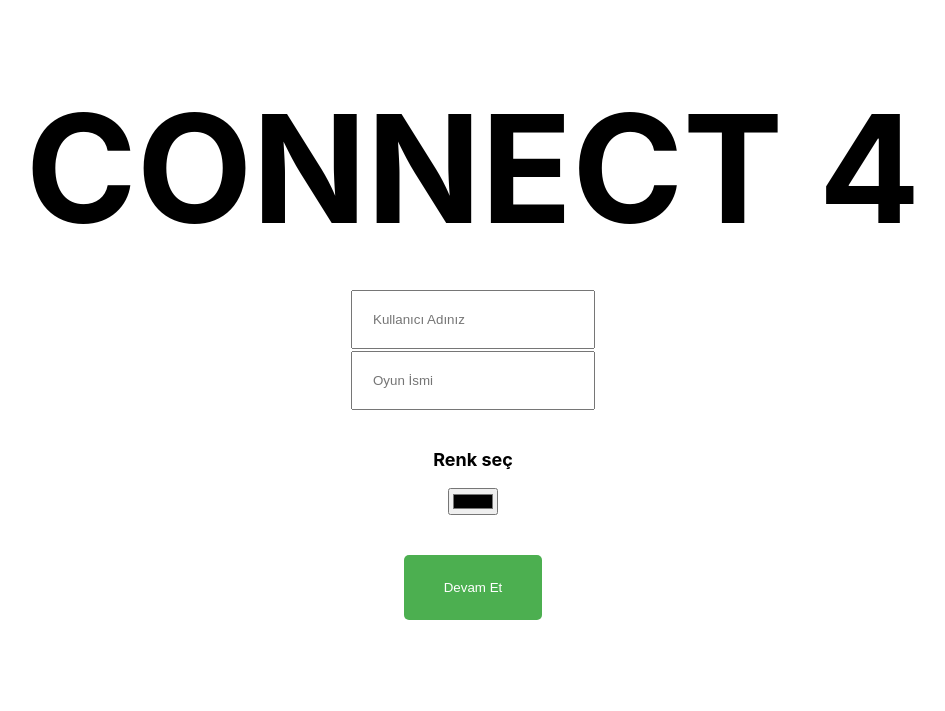
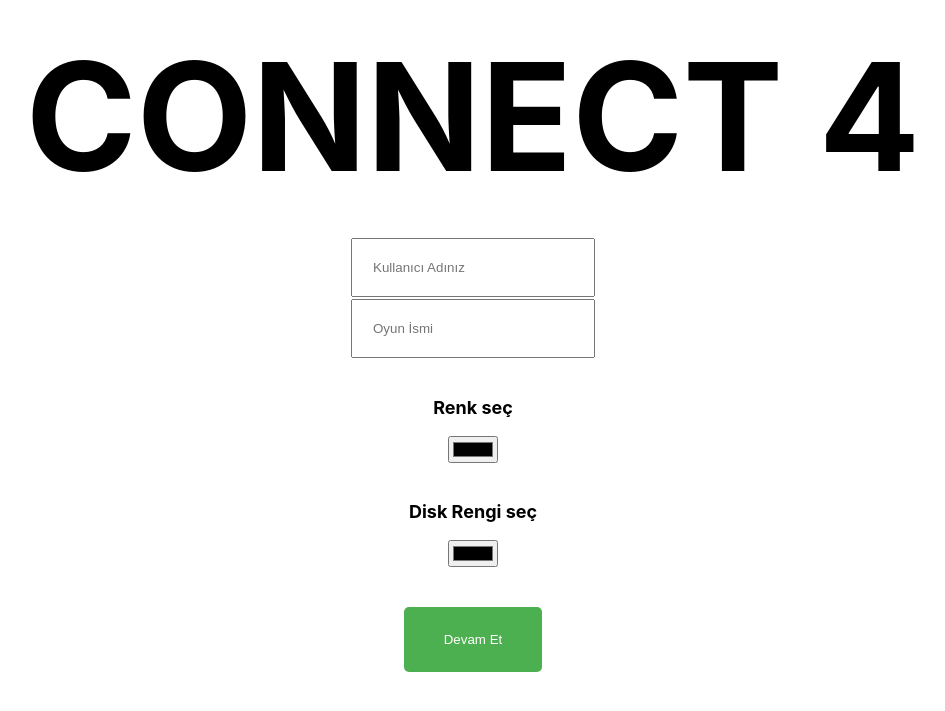
Before and after one commit to SoyluAlaattin/connect-four, a React (Create React App) app: page /login in a window 1280 px wide. Shown: the part 121-832 px from the top of the page, without its empty margins (167-1112 px from the left). Built offline with nearby package versions, Linux system fonts and the light colour scheme.

Commit message:
disc rengi değiştirilmesi için güncelleme yapıldı

```diff
--- a/src/screen/game.js
+++ b/src/screen/game.js
@@ -13,6 +13,10 @@ const Game = () => {
   );
   const [gameHistory, setGameHistory] = useState([]);
   const [gameName, setGameName] = useState(localStorage.getItem("gameName"));
+  const [playerColor, setPlayerColor] = useState(
+    localStorage.getItem("playerColor")
+  );
+
   function checkForDraw(grid) {
     return grid.every((row) => row.every((cell) => cell !== null));
   }
@@ -214,8 +218,6 @@ const Game = () => {
     return count >= WINNING_LENGTH;
   }
 
-
-
   const styles = {
     gameContainer: {
       display: "flex",
@@ -278,8 +280,6 @@ const Game = () => {
 
   return (
     <div style={styles.gameContainer}>
-
-
       <h1 style={styles.title}>{gameName || "Connect 4"}</h1>
       <div style={styles.gridContainer}>
         <div style={styles.grid}>
@@ -290,9 +290,9 @@ const Game = () => {
                   key={columnIndex}
                   style={styles.cell(
                     cell === "Player"
-                      ? "red"
+                      ? playerColor
                       : cell === "Bilgisayar"
-                      ? "yellow"
+                      ? "black"
                       : undefined
                   )}
                   onClick={() => placeDisc(columnIndex)}
--- a/src/screen/login.js
+++ b/src/screen/login.js
@@ -9,13 +9,17 @@ const Login = ({ onLogin }) => {
   );
   const [gameName, setGameName] = useState(
     localStorage.getItem("gameName") || ""
+  );
+  const [playerColor, setPlayerColor] = useState(
+    localStorage.getItem("playerColor") || ""
   ); // Oyun ismi için state ekledik
 
   const handleLogin = (e) => {
     e.preventDefault();
-    if (username && backgroundColor) {
+    if (username && backgroundColor && playerColor) {
       localStorage.setItem("username", username);
       localStorage.setItem("backgroundColor", backgroundColor);
+      localStorage.setItem("playerColor", playerColor);
       // Sadece oyun adını kaydediyoruz, kullanıcı adı değişmiyor
       localStorage.setItem("gameName", gameName);
       onLogin();
@@ -27,11 +31,18 @@ const Login = ({ onLogin }) => {
   const updateBackgroundColor = (color) => {
     document.body.style.backgroundColor = color;
   };
+  const updatePlayerColor = (color) => {
+    document.body.style.playerColor = color;
+  };
 
   useEffect(() => {
     const savedBackgroundColor = localStorage.getItem("backgroundColor");
+    const savedPlayerColor = localStorage.getItem("playerColor");
     if (savedBackgroundColor) {
       updateBackgroundColor(savedBackgroundColor);
+    }
+    if (savedPlayerColor) {
+      updatePlayerColor(savedPlayerColor);
     }
   }, []);
 
@@ -109,6 +120,17 @@ const Login = ({ onLogin }) => {
           }}
         />
       </div>
+      <div style={styles.colorPicker}>
+        <p style={{ fontSize: "18px", fontWeight: "bold" }}>Disk Rengi seç</p>
+        <input
+          type="color"
+          value={playerColor}
+          onChange={(e) => {
+            setPlayerColor(e.target.value);
+            updatePlayerColor(e.target.value);
+          }}
+        />
+      </div>
       <button onClick={handleLogin} style={styles.button}>
         Devam Et
       </button>
```
